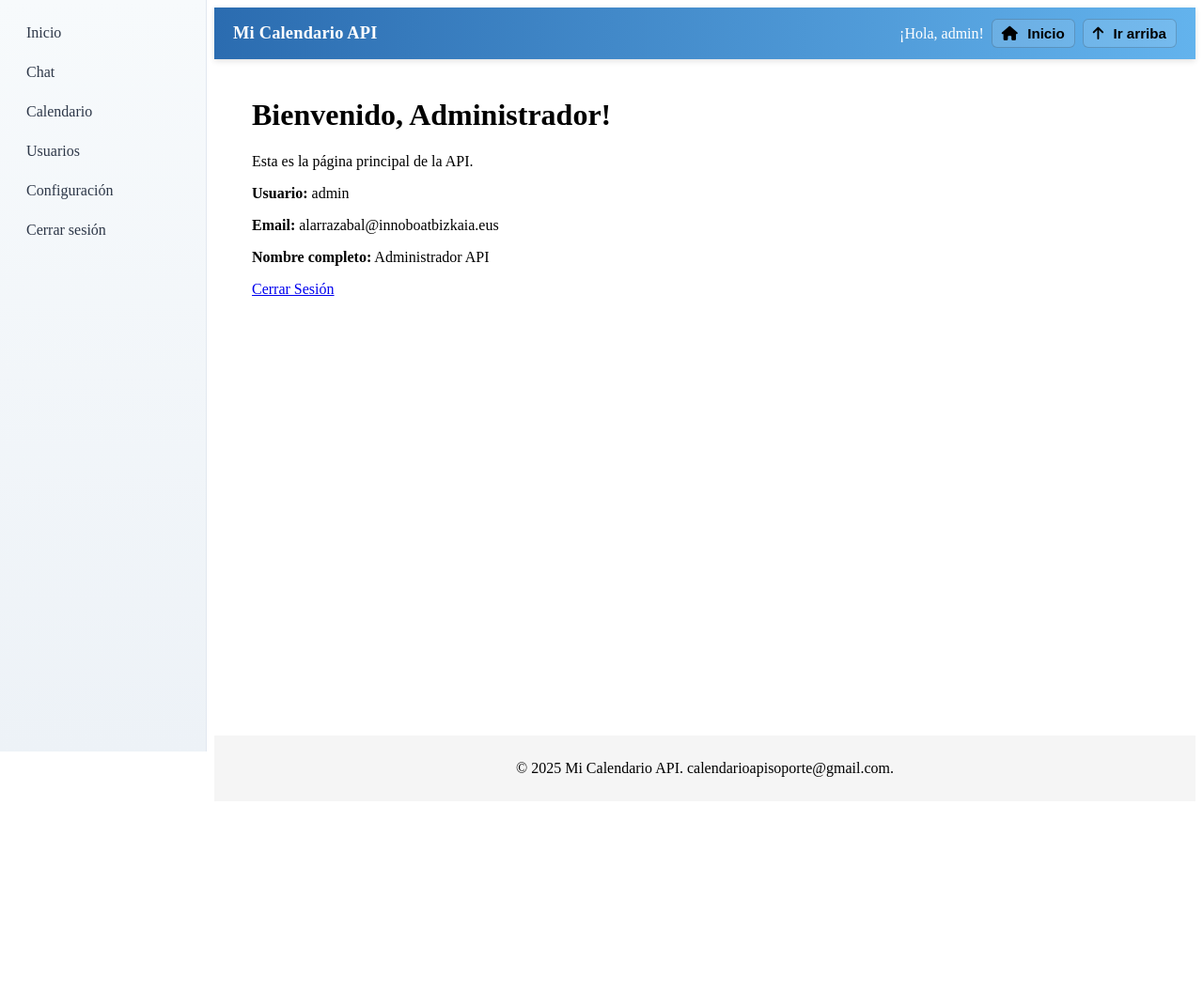
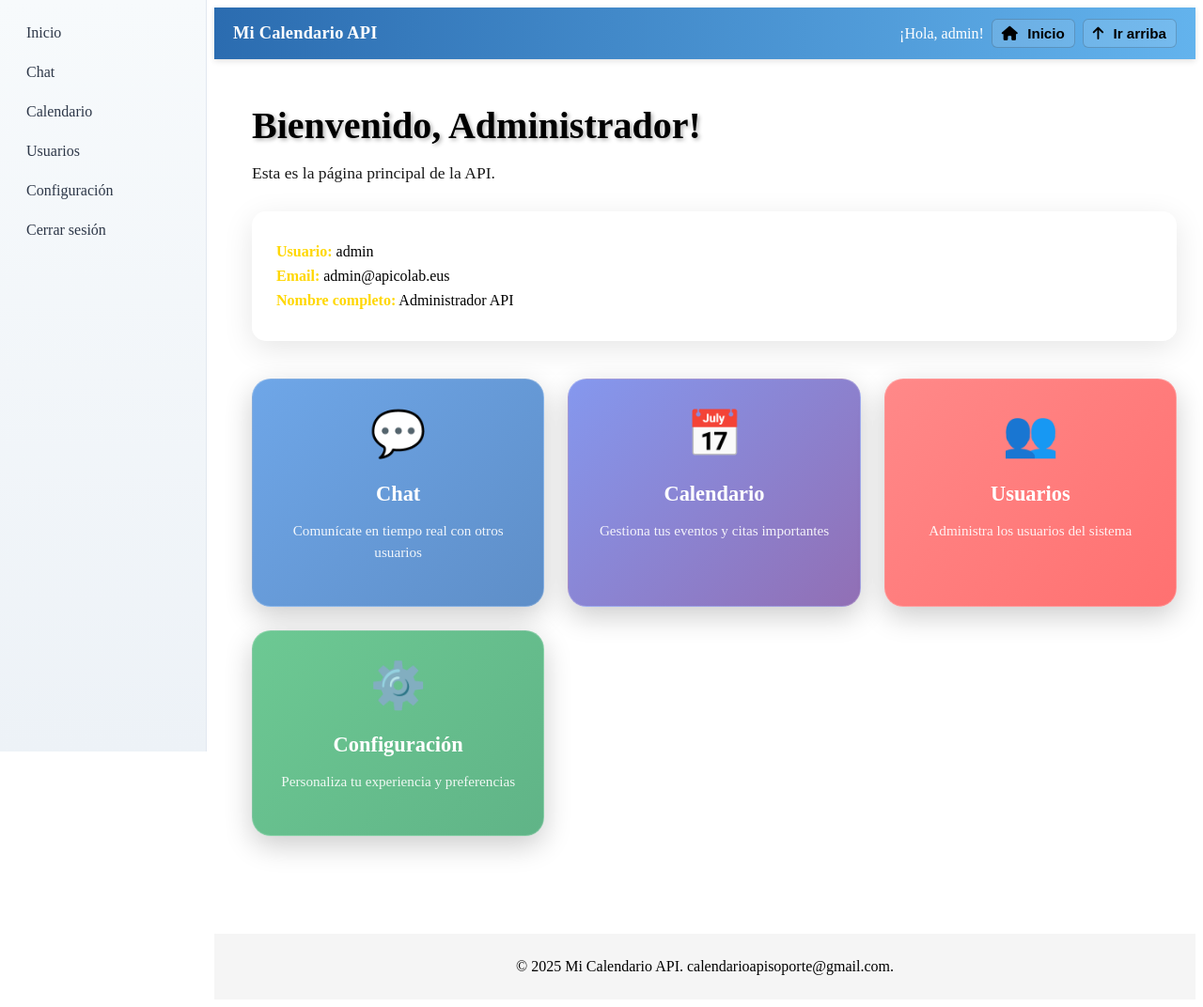
Before and after one commit to 2001uri15/API, a PHP site: page / in a window 1280 px wide. Shown: the whole page at 94% size. Before the commit the page ends 827 px from the top, so only its background shows below. Run offline with PHP 8.4, Linux system fonts and the light colour scheme; a user stored in the database is signed in; data that the repository does not hold is empty.

Commit message:
[ALS] Estilos

```diff
--- /dev/null
+++ b/app/templates/home/estilos-home.css
@@ -0,0 +1,169 @@
+/* estilos-home.css - Estilos para el contenido principal */
+
+.main-content {
+    min-height: calc(100vh - 80px);
+}
+
+.main-content h1 {
+    font-size: 2.5rem;
+    margin-bottom: 10px;
+    text-shadow: 2px 2px 4px rgba(0,0,0,0.3);
+}
+
+.main-content > p {
+    font-size: 1.1rem;
+    margin-bottom: 30px;
+    opacity: 0.9;
+}
+
+.user-info {
+    background: rgba(255, 255, 255, 0.1);
+    backdrop-filter: blur(10px);
+    padding: 25px;
+    border-radius: 15px;
+    margin-bottom: 40px;
+    border: 1px solid rgba(255, 255, 255, 0.2);
+    box-shadow: 0 8px 32px rgba(0, 0, 0, 0.1);
+}
+
+.user-info p {
+    margin: 8px 0;
+    font-size: 1rem;
+}
+
+.user-info strong {
+    color: #ffd700;
+}
+
+/* Grid de servicios */
+.services-grid {
+    display: grid;
+    grid-template-columns: repeat(auto-fit, minmax(280px, 1fr));
+    gap: 25px;
+    margin-bottom: 40px;
+}
+
+.service-card {
+    background: rgba(255, 255, 255, 0.15);
+    backdrop-filter: blur(15px);
+    padding: 30px 25px;
+    border-radius: 20px;
+    text-align: center;
+    text-decoration: none;
+    color: white;
+    transition: all 0.3s ease;
+    border: 1px solid rgba(255, 255, 255, 0.2);
+    box-shadow: 0 10px 30px rgba(0, 0, 0, 0.2);
+    position: relative;
+    overflow: hidden;
+}
+
+.service-card::before {
+    content: '';
+    position: absolute;
+    top: 0;
+    left: -100%;
+    width: 100%;
+    height: 100%;
+    background: linear-gradient(90deg, transparent, rgba(255,255,255,0.2), transparent);
+    transition: left 0.5s ease;
+}
+
+.service-card:hover::before {
+    left: 100%;
+}
+
+.service-card:hover {
+    transform: translateY(-8px);
+    background: rgba(255, 255, 255, 0.25);
+    box-shadow: 0 15px 40px rgba(0, 0, 0, 0.3);
+}
+
+.service-icon {
+    font-size: 3rem;
+    margin-bottom: 15px;
+    display: block;
+}
+
+.service-card h3 {
+    font-size: 1.4rem;
+    margin-bottom: 10px;
+    font-weight: 600;
+}
+
+.service-card p {
+    font-size: 0.95rem;
+    opacity: 0.9;
+    line-height: 1.5;
+}
+
+/* Colores específicos para cada servicio */
+.service-card.chat {
+    background: linear-gradient(135deg, rgba(74, 144, 226, 0.8), rgba(54, 114, 186, 0.8));
+}
+
+.service-card.calendar {
+    background: linear-gradient(135deg, rgba(102, 126, 234, 0.8), rgba(118, 75, 162, 0.8));
+}
+
+.service-card.users {
+    background: linear-gradient(135deg, rgba(255, 107, 107, 0.8), rgba(255, 77, 77, 0.8));
+}
+
+.service-card.settings {
+    background: linear-gradient(135deg, rgba(72, 187, 120, 0.8), rgba(56, 161, 105, 0.8));
+}
+
+/* Botón de cerrar sesión */
+.logout-btn {
+    display: inline-block;
+    background: rgba(255, 255, 255, 0.2);
+    color: white;
+    padding: 12px 30px;
+    border-radius: 25px;
+    text-decoration: none;
+    font-weight: 600;
+    transition: all 0.3s ease;
+    border: 1px solid rgba(255, 255, 255, 0.3);
+    backdrop-filter: blur(10px);
+}
+
+.logout-btn:hover {
+    background: rgba(255, 255, 255, 0.3);
+    transform: translateY(-2px);
+    box-shadow: 0 5px 15px rgba(0, 0, 0, 0.2);
+}
+
+/* Responsive */
+@media (max-width: 768px) {
+    .main-content {
+        padding: 20px;
+    }
+
+    .main-content h1 {
+        font-size: 2rem;
+    }
+
+    .services-grid {
+        grid-template-columns: 1fr;
+        gap: 20px;
+    }
+
+    .service-card {
+        padding: 25px 20px;
+    }
+}
+
+@media (max-width: 480px) {
+    .main-content {
+        padding: 15px;
+    }
+
+    .main-content h1 {
+        font-size: 1.8rem;
+    }
+
+    .user-info {
+        padding: 20px;
+    }
+}
--- a/app/templates/home/homeIniciado.php
+++ b/app/templates/home/homeIniciado.php
@@ -6,7 +6,7 @@
 require_once 'templates/header.php';
 require_once 'templates/sidebar.php';
 ?>
-
+<link rel="stylesheet" href="templates/home/estilos-home.css">
 <div class="main-content">
     <h1>Bienvenido, <?php echo htmlspecialchars($_SESSION['nombre']); ?>!</h1>
     <p>Esta es la página principal de la API.</p>
@@ -18,6 +18,33 @@
         <p><strong>Nombre completo:</strong> <?php echo htmlspecialchars($_SESSION['nombre'] . ' ' . $_SESSION['apellidos']); ?></p>
     </div>
 
+    <!-- Grid de servicios -->
+    <div class="services-grid">
+        <a href="/chat/index.php" class="service-card chat">
+            <span class="service-icon">💬</span>
+            <h3>Chat</h3>
+            <p>Comunícate en tiempo real con otros usuarios</p>
+        </a>
+
+        <a href="/calendario/index.php" class="service-card calendar">
+            <span class="service-icon">📅</span>
+            <h3>Calendario</h3>
+            <p>Gestiona tus eventos y citas importantes</p>
+        </a>
+
+        <a href="usuarios/index.php" class="service-card users">
+            <span class="service-icon">👥</span>
+            <h3>Usuarios</h3>
+            <p>Administra los usuarios del sistema</p>
+        </a>
+
+        <a href="config/index.php" class="service-card settings">
+            <span class="service-icon">⚙️</span>
+            <h3>Configuración</h3>
+            <p>Personaliza tu experiencia y preferencias</p>
+        </a>
+    </div>
+
     <!-- Enlace para cerrar sesión -->
     <a href="login/logout.php" class="logout-btn">Cerrar Sesión</a>
 </div>
--- a/database_base.sql
+++ b/database_base.sql
@@ -71,7 +71,7 @@
 --
 
 INSERT INTO `Usuarios` (`id`, `username`, `nombre`, `apellidos`, `mail`, `password`, `activo`, `rol`) VALUES
-(1, 'admin', 'Administrador', 'API', 'alarrazabal@innoboatbizkaia.eus', '$2y$10$3OqHLtpMWfvzCJPZPz6sWOUEVizWDdY0eozC1Tn7AHQhd6EHpCBli', 1, 2);
+(1, 'admin', 'Administrador', 'API', 'admin@apicolab.eus', '$2y$10$3OqHLtpMWfvzCJPZPz6sWOUEVizWDdY0eozC1Tn7AHQhd6EHpCBli', 1, 2);
 
 --
 -- Índices para tablas volcadas
--- a/docker-compose.yml
+++ b/docker-compose.yml
@@ -1,8 +1,6 @@
 services:
   web:
-    build: .  # Necesitas un Dockerfile en tu directorio
-    # Alternativamente usa una imagen existente:
-    # image: nginx:alpine
+    build: .
     environment:
       ALLOW_OVERRIDE: "true"
     ports:
@@ -17,6 +15,7 @@
     restart: always
     volumes:
       - ./mysql:/var/lib/mysql
+      - ./database_base.sql:/docker-entrypoint-initdb.d/database_base.sql
     environment:
       MYSQL_ROOT_PASSWORD: root
       MYSQL_USER: admin
```
Also changed, not shown: README.md.
